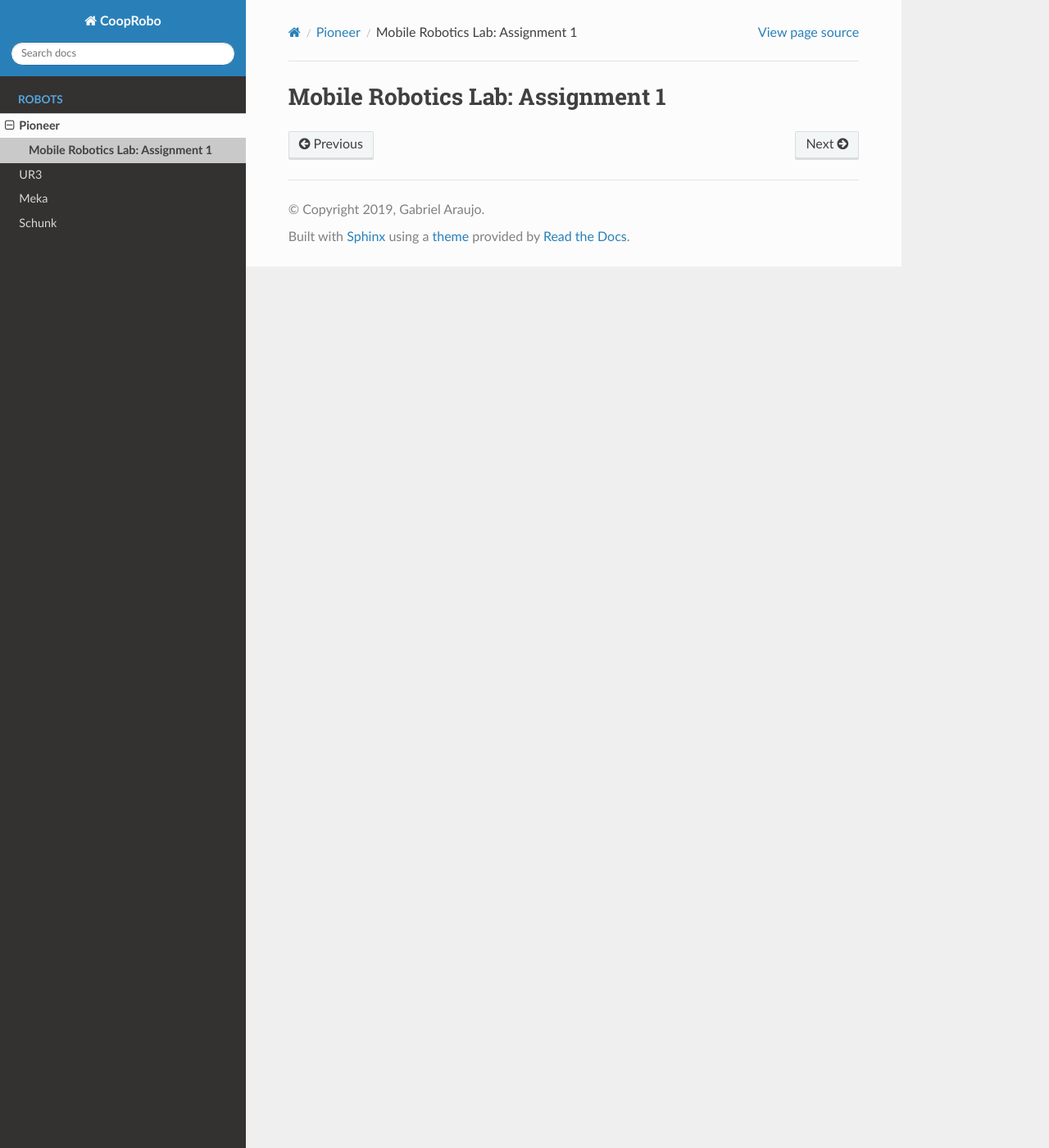
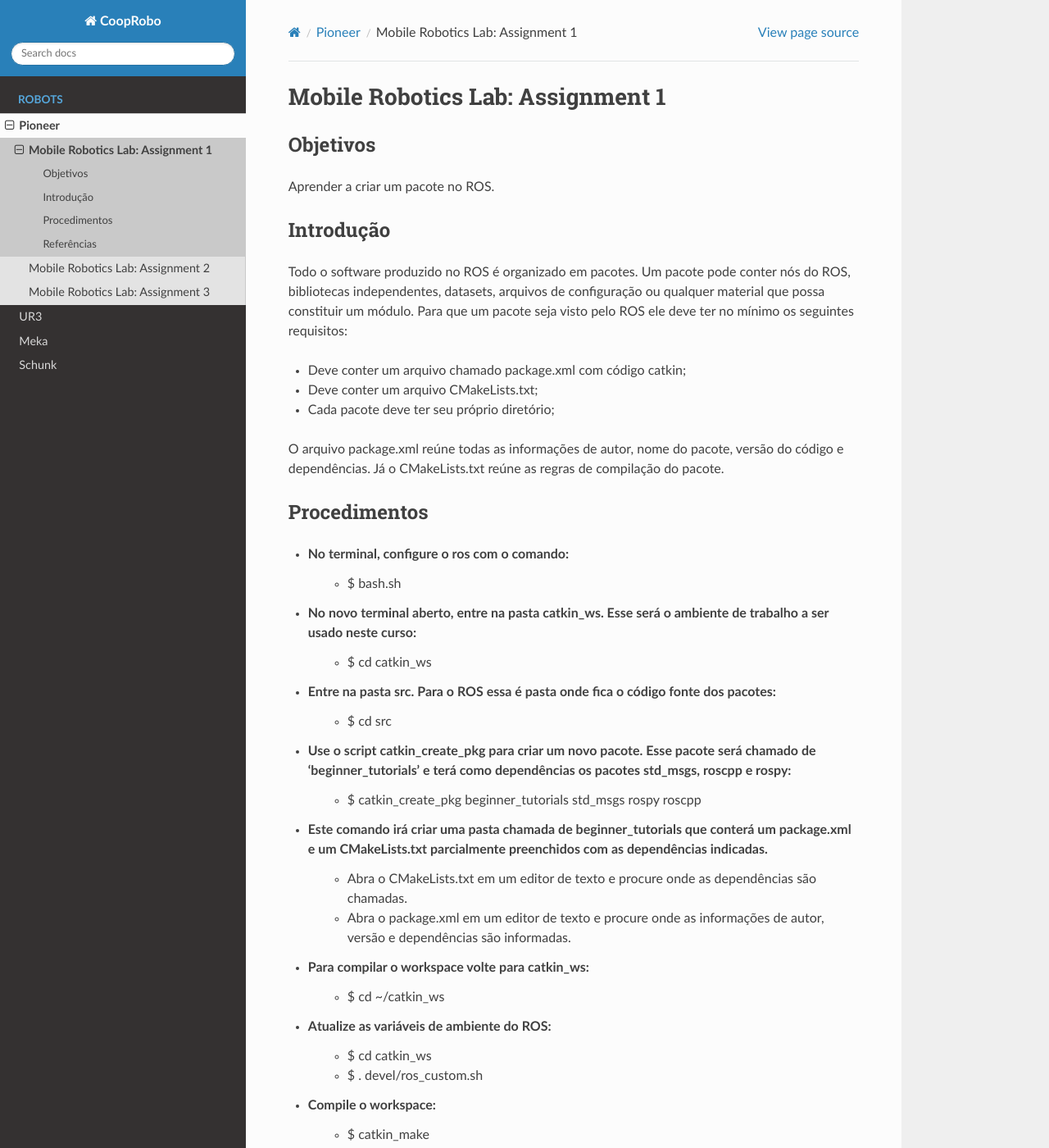
Before and after one commit to lara-unb/CoopRobo, a Sphinx documentation site: the page built from docs/source/pioneer-tuto/lab1.rst, in a window 1280 px wide and 1400 px high. Shown: the whole window at 82% size. Built offline with Sphinx 7.4.7 and the Read the Docs theme 2.0.0, drawn with Linux system fonts in a browser that asks for light colours; some of the changed text lies outside the part shown.

Commit message:
Add firsts lab assignments for mobile robots

```diff
--- a/docs/source/pioneer-tuto/lab1.rst
+++ b/docs/source/pioneer-tuto/lab1.rst
@@ -1,2 +1,48 @@
 Mobile Robotics Lab: Assignment 1
 =================================
+
+Objetivos
+---------
+
+Aprender a criar um pacote no ROS.
+
+
+Introdução
+----------
+
+Todo o software produzido no ROS é organizado em pacotes. Um pacote pode conter nós do ROS, bibliotecas independentes, datasets, arquivos de configuração ou qualquer material que possa constituir um módulo. Para que um pacote seja visto pelo ROS ele deve ter no mínimo os seguintes requisitos:
+
+* Deve conter um arquivo chamado package.xml com código catkin;
+* Deve conter um arquivo CMakeLists.txt;
+* Cada pacote deve ter seu próprio diretório;
+
+O arquivo package.xml reúne todas as informações de autor, nome do pacote, versão do código e dependências. Já o CMakeLists.txt reúne as regras de compilação do pacote.
+
+
+Procedimentos
+-------------
+
+* No terminal, configure o ros com o comando:
+    * $ bash.sh
+* No novo terminal aberto, entre na pasta catkin_ws. Esse será o ambiente de trabalho a ser usado neste curso:
+    * $ cd catkin_ws
+* Entre na pasta src. Para o ROS essa é pasta onde fica o código fonte dos pacotes:
+    * $ cd src
+* Use o script catkin_create_pkg para criar um novo pacote. Esse pacote será chamado de ‘beginner_tutorials’ e terá como dependências os pacotes std_msgs, roscpp e rospy:
+    * $ catkin_create_pkg beginner_tutorials std_msgs rospy roscpp
+* Este comando irá criar uma pasta chamada de beginner_tutorials que conterá um package.xml e um CMakeLists.txt parcialmente preenchidos com as dependências indicadas.
+    * Abra o CMakeLists.txt em um editor de texto e procure onde as dependências são chamadas.
+    * Abra o package.xml em um editor de texto e procure onde as informações de autor, versão e dependências são informadas.
+* Para compilar o workspace volte para catkin_ws:
+    * $ cd ~/catkin_ws
+* Atualize as variáveis de ambiente do ROS:
+    * $ cd catkin_ws
+    * $ . devel/ros_custom.sh
+* Compile o workspace:
+    * $ catkin_make
+
+Referências
+-----------
+Esse tutorial foi baseado no tutorial Creating a ROS Package do ROS:
+
+http://wiki.ros.org/ROS/Tutorials/CreatingPackage
--- a/docs/source/pioneer.rst
+++ b/docs/source/pioneer.rst
@@ -8,3 +8,5 @@ Pioneer
    :caption: Contents:
 
    pioneer-tuto/lab1
+   pioneer-tuto/lab2
+   pioneer-tuto/lab3
```
Also changed, not shown: docs/source/pioneer-tuto/lab2.rst (added, +61 -0 lines), docs/source/pioneer-tuto/lab3.rst (added, +37 -0 lines).
